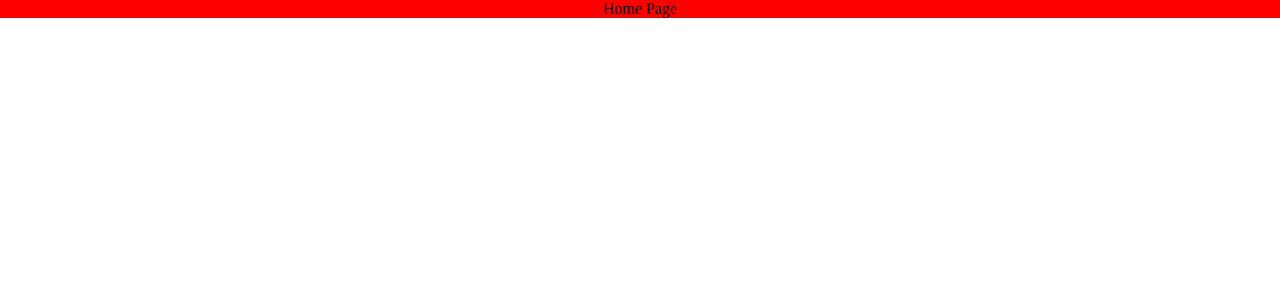
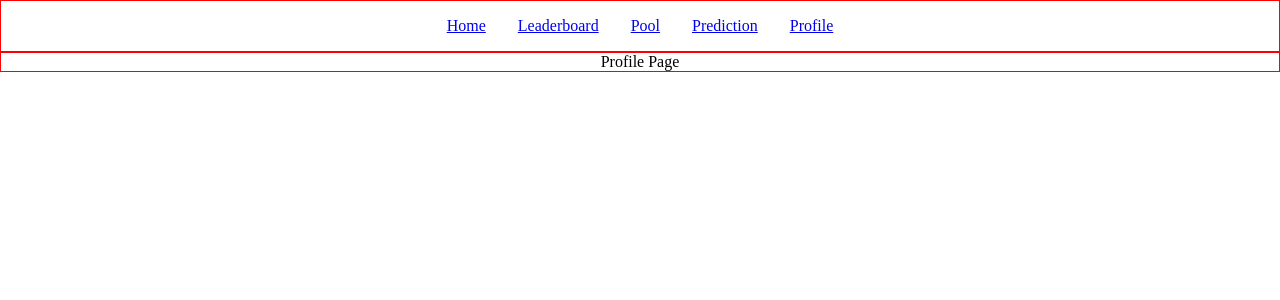
Before and after one commit to kenzoi/Euro-2020-Sweepstake, a React (Create React App) app in the folder frontend/: page /profile in a window 1280 px wide. Shown: the top 300 px of the page. Built offline with nearby package versions, Linux system fonts and the light colour scheme.

Commit message:
Basic react router working

```diff
--- a/frontend/package.json
+++ b/frontend/package.json
@@ -8,6 +8,7 @@
     "@testing-library/user-event": "^12.1.10",
     "react": "^17.0.2",
     "react-dom": "^17.0.2",
+    "react-router-dom": "^5.2.0",
     "react-scripts": "4.0.3",
     "web-vitals": "^1.0.1"
   },
--- a/frontend/src/App.js
+++ b/frontend/src/App.js
@@ -1,11 +1,36 @@
+import { BrowserRouter as Router, Switch, Route } from "react-router-dom";
 import "./App.css";
 import Home from "./components/Home";
+import Leaderboard from "./components/Leaderboard";
+import Navbar from "./components/Navbar";
+import Pool from "./components/Pool";
+import Prediction from "./components/Prediction";
+import Profile from "./components/Profile";
 
 function App() {
   return (
-    <div className="app__container">
-      <Home />
-    </div>
+    <Router>
+      <div className="app__container">
+        <Navbar />
+        <Switch>
+          <Route path="/leaderboard">
+            <Leaderboard />
+          </Route>
+          <Route path="/pool">
+            <Pool />
+          </Route>
+          <Route path="/prediction">
+            <Prediction />
+          </Route>
+          <Route path="/profile">
+            <Profile />
+          </Route>
+          <Route path="/">
+            <Home />
+          </Route>
+        </Switch>
+      </div>
+    </Router>
   );
 }
 
--- a/frontend/src/components/Home/style.css
+++ b/frontend/src/components/Home/style.css
@@ -1,3 +1,3 @@
 .home__container {
-  background: red;
+  border: 1px solid red;
 }
--- a/frontend/src/components/Leaderboard/style.css
+++ b/frontend/src/components/Leaderboard/style.css
@@ -1,3 +1,3 @@
 .leaderboard__container {
-  background: red;
+  border: 1px solid red;
 }
--- a/frontend/src/components/Navbar/index.js
+++ b/frontend/src/components/Navbar/index.js
@@ -1,7 +1,27 @@
+// eslint-disable-next-line no-unused-vars
+import { BrowserRouter as Router, Link } from "react-router-dom";
 import "./style.css";
 
 function Navbar() {
-  return <div className="navbar__container">Navbar Page</div>;
+  return (
+    <nav className="navbar__container">
+      <Link className="navbar__item" to="/">
+        Home
+      </Link>
+      <Link className="navbar__item" to="/leaderboard">
+        Leaderboard
+      </Link>
+      <Link className="navbar__item" to="/pool">
+        Pool
+      </Link>
+      <Link className="navbar__item" to="/prediction">
+        Prediction
+      </Link>
+      <Link className="navbar__item" to="/profile">
+        Profile
+      </Link>
+    </nav>
+  );
 }
 
 export default Navbar;
--- a/frontend/src/components/Navbar/style.css
+++ b/frontend/src/components/Navbar/style.css
@@ -1,3 +1,8 @@
 .navbar__container {
-  background: red;
+  border: 1px solid red;
+  padding: 1rem;
 }
+
+.navbar__item {
+  padding: 1rem;
+}
--- a/frontend/src/components/Pool/style.css
+++ b/frontend/src/components/Pool/style.css
@@ -1,3 +1,3 @@
 .pool__container {
-  background: red;
+  border: 1px solid red;
 }
--- a/frontend/src/components/Prediction/style.css
+++ b/frontend/src/components/Prediction/style.css
@@ -1,3 +1,3 @@
 .prediction__container {
-  background: red;
+  border: 1px solid red;
 }
--- a/frontend/src/components/Profile/style.css
+++ b/frontend/src/components/Profile/style.css
@@ -1,3 +1,3 @@
 .profile__container {
-  background: red;
+  border: 1px solid red;
 }
```
Also changed, not shown: 1 other file (tests, documents, lock files or other folders).
